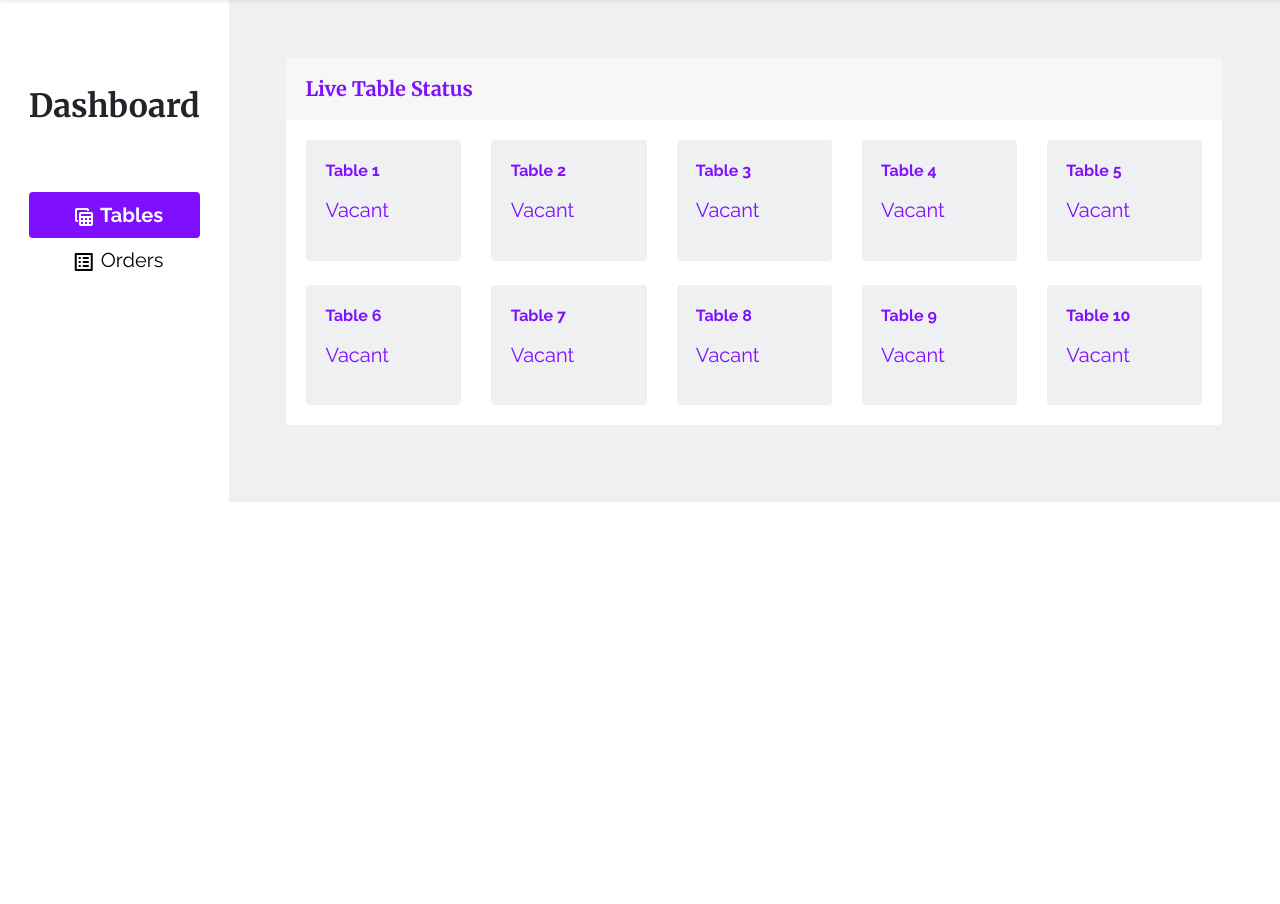
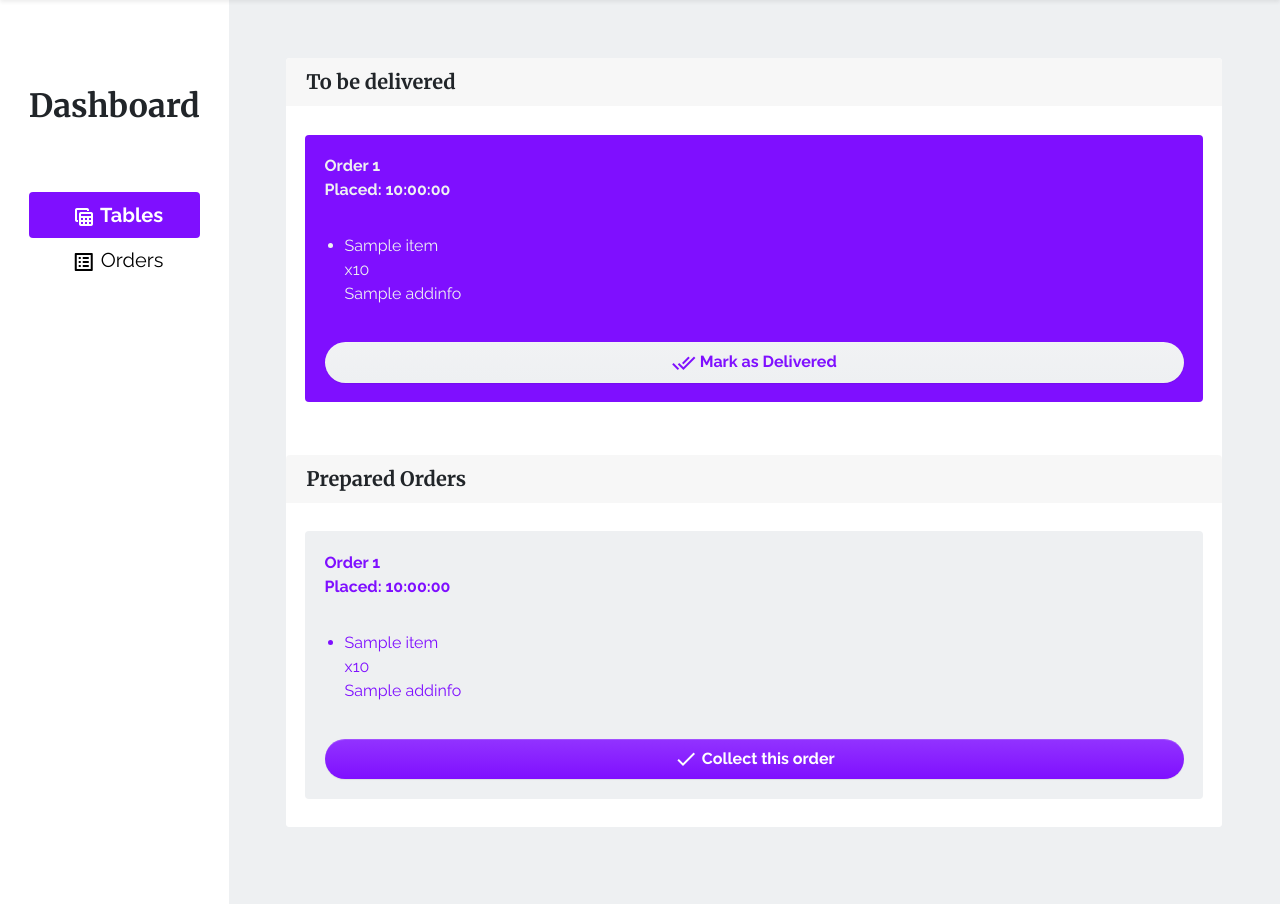
Before and after one commit to COE420ProjectGroup/flask-rms, a Flask app: template templates/waiter_dashboard.html in a window 1280 px wide. Shown: the part 65-969 px from the top of the page. Before the commit the page ends 567 px from the top, so only its background shows below. Run offline with Flask 2, Linux system fonts and the light colour scheme; the template is opened without the code that fills it: most values are stand-ins (such as "Sample title", 1, 10 or a date in 2020); some libraries are stand-ins or nearby versions.

Commit message:
waiter dashboard functionality

```diff
--- a/app.py
+++ b/app.py
@@ -102,7 +102,7 @@ def customer():
 		my_orders[r[0]].date = r[4]
 		my_orders[r[0]].prepared = int(r[5])
 		my_orders[r[0]].delivered = int(r[6])
-	print(my_orders)
+	#print(my_orders)
 	return render_template("customer_dashboard.html", user=cust, my_orders=my_orders, menu=items)
 
 
@@ -126,7 +126,30 @@ def dashboard():
 	if emp.type == 0:
 		return render_template("manager_dashboard.html", user=emp, bookedTables=[1,3,7,8])
 	elif emp.type == 1:
-		return render_template("waiter_dashboard.html", user=emp, bookedTables=[1,3,7,8])
+		connection = cx_Oracle.connect("b00079866/b00079866@coeoracle.aus.edu:1521/orcl")
+		cur = connection.cursor()
+		res = cur.execute("select rorders.ordernum, name, qty, addinfo, o_date from rorders, rorderdetails, rmenu where rorders.ordernum=rorderdetails.ordernum AND rorderdetails.itemid=rmenu.itemid AND placed = 1 AND prepared = 1  AND delivered = 0  AND waiter_picked_up is NULL order by o_date")
+		res = list(res)
+		prep_orders = {}
+		for i in {o[0] for o in res}:
+				prep_orders[i] = Order()
+		for r in res:
+			prep_orders[r[0]].ordNum = r[0]
+			prep_orders[r[0]].items.append(OrderItem(r[1],r[2],r[3]))
+			prep_orders[r[0]].date = r[4]
+
+		cur = connection.cursor()
+		res = cur.execute(f"select rorders.ordernum, name, qty, addinfo, o_date from rorders, rorderdetails, rmenu where rorders.ordernum=rorderdetails.ordernum AND rorderdetails.itemid=rmenu.itemid AND placed = 1 AND prepared = 1  AND delivered = 0  AND waiter_picked_up = '{emp.username}' order by o_date")
+		res = list(res)
+		my_orders = {}
+		for i in {o[0] for o in res}:
+				my_orders[i] = Order()
+		for r in res:
+			my_orders[r[0]].ordNum = r[0]
+			my_orders[r[0]].items.append(OrderItem(r[1],r[2],r[3]))
+			my_orders[r[0]].date = r[4]
+
+		return render_template("waiter_dashboard.html", user=emp, bookedTables=[1,3,7,8], prep_orders=prep_orders, my_orders=my_orders)
 	elif emp.type == 2:
 		connection = cx_Oracle.connect("b00079866/b00079866@coeoracle.aus.edu:1521/orcl")
 		cur = connection.cursor()
@@ -280,7 +303,7 @@ def prepare():
 		return redirect(url_for('index'))
 
 	chefUsername = sessions[request.cookies['sessionID']].username
-	print(request.json)
+	#print(request.json)
 	orderNum = int(request.json['ordNum'])
 	connection = cx_Oracle.connect("b00079866/b00079866@coeoracle.aus.edu:1521/orcl")
 	cur = connection.cursor()
@@ -295,7 +318,7 @@ def complete():
 	if getType(request.cookies) != 2:
 		return redirect(url_for('index'))
 
-	print(request.json)
+	#print(request.json)
 	orderNum = int(request.json['ordNum'])
 	connection = cx_Oracle.connect("b00079866/b00079866@coeoracle.aus.edu:1521/orcl")
 	cur = connection.cursor()
@@ -303,3 +326,33 @@ def complete():
 	#print(len(res))
 	connection.commit()
 	return 'success'
+
+@app.route("/collect", methods= ['POST'])
+def collect():
+	print(request.json)
+	global sessions
+	if getType(request.cookies) != 1:
+		return redirect(url_for('index'))
+
+	waiterUsername = sessions[request.cookies['sessionID']].username
+	print(request.json)
+	orderNum = int(request.json['ordNum'])
+	connection = cx_Oracle.connect("b00079866/b00079866@coeoracle.aus.edu:1521/orcl")
+	cur = connection.cursor()
+	res = cur.execute(f"update rorders set waiter_picked_up = '{waiterUsername}' where orderNum={orderNum}")
+	connection.commit()
+	return 'success'
+
+@app.route("/deliver", methods = ['POST'])
+def deliver():
+	global sessions
+	if getType(request.cookies) != 1:
+		return redirect(url_for('index'))
+
+	#print(request.json)
+	orderNum = int(request.json['ordNum'])
+	connection = cx_Oracle.connect("b00079866/b00079866@coeoracle.aus.edu:1521/orcl")
+	cur = connection.cursor()
+	res = cur.execute(f"update rorders set delivered = 1 where orderNum={orderNum}")
+	connection.commit()
+	return 'success'
--- a/templates/customer_dashboard.html
+++ b/templates/customer_dashboard.html
@@ -11,7 +11,7 @@
         <button style="white-space: nowrap;" class="fs-5 pr-2 nav-link" data-bs-toggle="tab" href="#order_status"
             data-bs-target="#order_status" type="button" role="tab">
             <span class="material-icons align-middle">schedule</span>
-            Order Status
+            My Orders
         </button>
 
     </nav>
@@ -125,7 +125,7 @@
                         {% endfor %}
 
                     </ul>
-                    <strong class="card-footer">{{'Preparing' if order.prepared == 0 else 'Ready' if order.delivered == 0 else 'Served'}}</strong>
+                    <strong class="card-footer">{{'In the kitchen' if order.prepared == 0 else 'On its way to you' if order.delivered == 0 else 'Served'}}</strong>
                 </div>
 
                 {% endfor %}
--- a/templates/waiter_dashboard.html
+++ b/templates/waiter_dashboard.html
@@ -16,7 +16,61 @@
 
     <div class="flex-grow-1 tab-content p-md-5 bg-light">
 
-        <div class="card border-primary mb-3 tab-pane active in" role="tabpanel" id="tables">
+        <div class="card border-primary mb-3 tab-pane active in" role="tabpanel" id="orders">
+            <div class="card">
+                <div class="card-header h5">To be delivered</div>
+                <div class="card-deck py-4 px-3">
+
+                    {% for order in my_orders.values() %}
+
+                    <div class="card bg-primary text-light p-3">
+                        <strong class="card-title">Order {{order.ordNum}}<br>Placed:
+                            {{order.date.strftime('%H:%M:%S')}}</strong>
+                        <ul class="card-body">
+                            {% for item in order.items %}
+                            <li>{{item.name}}<br>x{{item.qty}}<br>{{item.addinfo if item.addinfo else ''}}</li>
+                            {% endfor %}
+                        </ul>
+                        <button class="btn btn-light text-primary"
+                            onclick="collectOrDeliver('{{order.ordNum}}', '/deliver')">
+                            <span class="material-icons align-middle">done_all</span>
+                            Mark as Delivered
+                        </button>
+                    </div>
+
+                    {% endfor %}
+
+                </div>
+            </div>
+            <br>
+            <div class="card">
+                <div class="card-header h5">Prepared Orders</div>
+                <div class="card-deck py-4 px-3">
+
+                    {% for order in prep_orders.values() %}
+
+                    <div class="card bg-light text-primary p-3">
+                        <strong class="card-title">Order {{order.ordNum}}<br>Placed:
+                            {{order.date.strftime('%H:%M:%S')}}</strong>
+                        <ul class="card-body">
+                            {% for item in order.items %}
+                            <li>{{item.name}}<br>x{{item.qty}}<br>{{item.addinfo if item.addinfo else ''}}</li>
+                            {% endfor %}
+                        </ul>
+                        <button class="btn btn-primary" onclick="collectOrDeliver('{{order.ordNum}}', '/collect')">
+                            <span class="material-icons align-middle">done</span>
+                            Collect this order
+                        </button>
+                    </div>
+
+                    {% endfor %}
+
+                </div>
+            </div>
+
+
+        </div>
+        <div class="card border-primary mb-3 tab-pane fade" role="tabpanel" id="tables">
             <div class="card-header text-primary h5 p-3">Live Table Status</div>
             <div class="card-body">
                 <div class="card-deck">
@@ -55,19 +109,30 @@
             </div>
         </div>
 
-        <div class="card border-primary mb-3 tab-pane fade" role="tabpanel" id="orders">
-            <div class="card-header text-primary h5 p-3">Orders</div>
-            <div class="card-body">
-                <div class="card-deck">
+</main>
 
-                </div>
-                <br>
-                <div class="card-deck">
+<script>
 
-                </div>
-            </div>
-        </div>
+    var intervalId = setInterval(function () {
+        $('#orders').load(document.URL + ' #orders')
+    }, 2000);
 
-    </div>
-</main>
+    function collectOrDeliver(ordNum, url) {
+        var xhr = new XMLHttpRequest();
+        var data = { "ordNum": ordNum };
+
+        xhr.open("POST", url, true);
+        xhr.setRequestHeader('Content-Type', 'application/json');
+        xhr.send(JSON.stringify(data));
+
+
+        setTimeout(function () {
+            $('#orders').load(document.URL + ' #orders');
+        }, 500);
+
+
+    }
+
+</script>
+
 {% endblock content %}
```
Also changed, not shown: templates/chef_dashboard.html (+14 -11 lines). Lines whose indentation alone changed are shown as unchanged.
